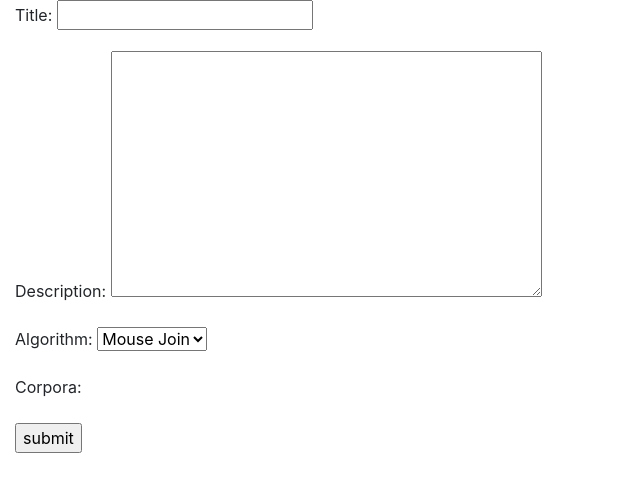
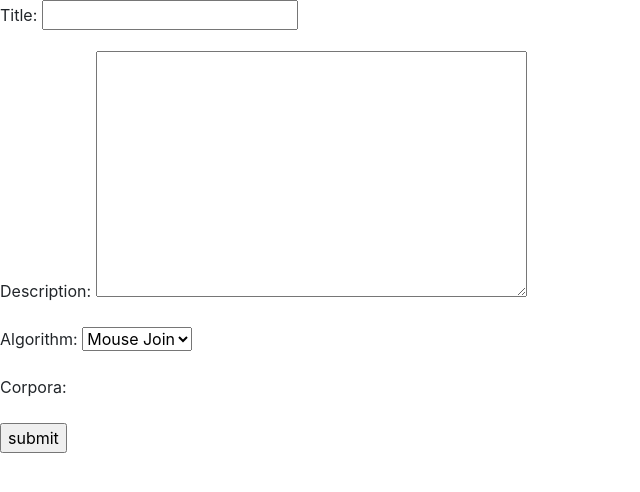
Before and after one commit to jaymcgrath/ewe_ebooks, a Django app: page /create_mashup/ in a window 1280 px wide. Shown: the top 492 px of the page, without its empty margins (0-640 px from the left). Run offline with Django 3.2, Linux system fonts and the light colour scheme; data that the repository does not hold is empty; some libraries are stand-ins or nearby versions.

Commit message:
add more_headers block and remove container-fluid div from body

```diff
--- a/templates/base.html
+++ b/templates/base.html
@@ -7,15 +7,18 @@
     crossorigin="anonymous"></script>
     <link rel="stylesheet" href="https://maxcdn.bootstrapcdn.com/bootstrap/4.0.0-alpha.5/css/bootstrap.min.css" integrity="sha384-AysaV+vQoT3kOAXZkl02PThvDr8HYKPZhNT5h/CXfBThSRXQ6jW5DO2ekP5ViFdi" crossorigin="anonymous">
     <link rel="stylesheet" href="https://maxcdn.bootstrapcdn.com/font-awesome/4.7.0/css/font-awesome.min.css">
-<script src="https://maxcdn.bootstrapcdn.com/bootstrap/4.0.0-alpha.5/js/bootstrap.min.js" integrity="sha384-BLiI7JTZm+JWlgKa0M0kGRpJbF2J8q+qreVrKBC47e3K6BW78kGLrCkeRX6I9RoK" crossorigin="anonymous"></script>
+    <script src="https://maxcdn.bootstrapcdn.com/bootstrap/4.0.0-alpha.5/js/bootstrap.min.js" integrity="sha384-BLiI7JTZm+JWlgKa0M0kGRpJbF2J8q+qreVrKBC47e3K6BW78kGLrCkeRX6I9RoK" crossorigin="anonymous"></script>
     <link href="{% static 'css/sitewide.css' %}" rel="stylesheet">
+    {% block more_headers %}
+        <!-- optional other scripts go here -->
+    {% endblock %}
 
     <title>{% block title %} Ewe Ebooks{% endblock %}</title>
+
   </head>
   <body>
-    <div class="container-fluid">
     {% block main_content %}
+        <!-- awesome stuff goes here -->
     {% endblock %}
-    </div>
   </body>
 </html>
```
